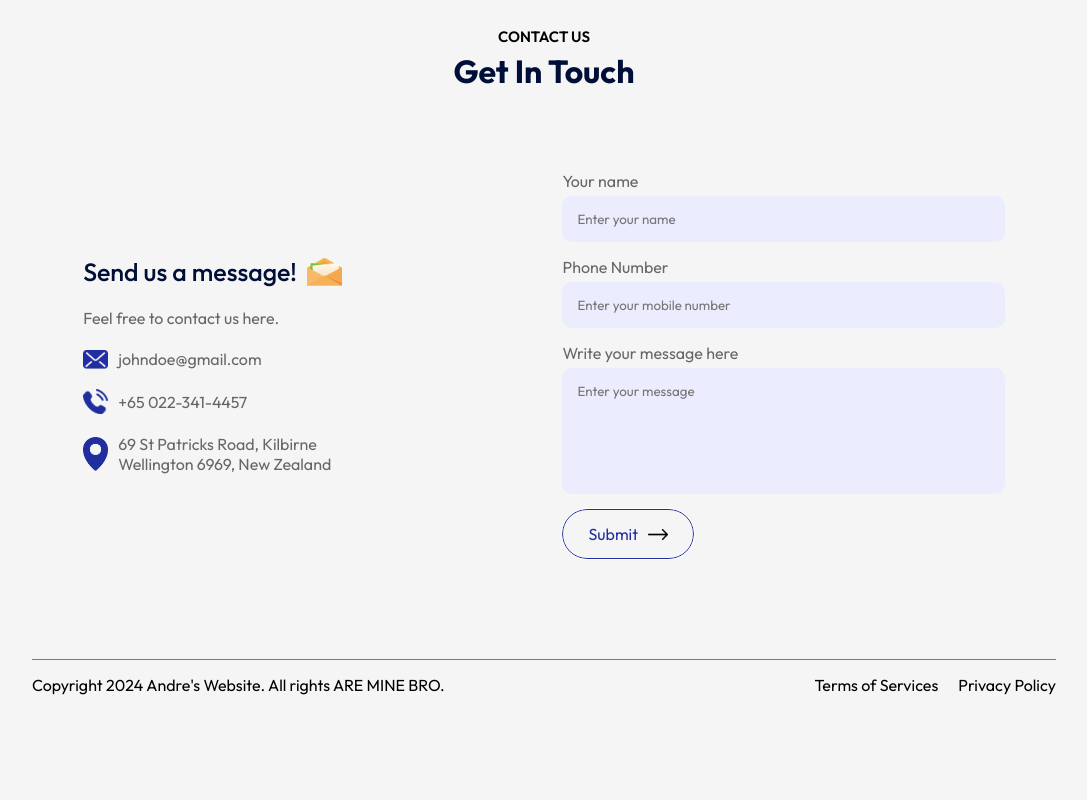
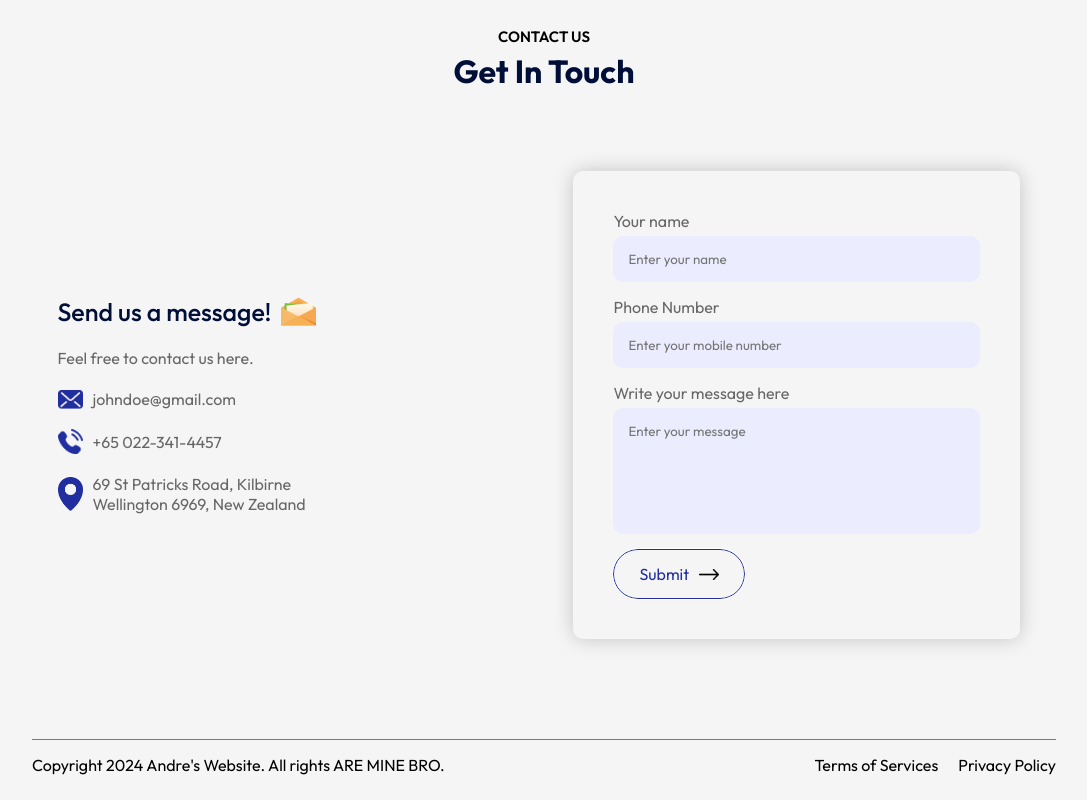
Before and after one commit to andrecamerino/react-website, a React (Vite) app in the folder react-website/: page / in a window 1280 px wide. Shown: the part 2928-3728 px from the top of the page, without its empty margins (96-1183 px from the left). Before the commit the page ends 3648 px from the top, so only its background shows below. Built offline with nearby package versions, Linux system fonts and the light colour scheme.

Commit message:
feat(contact) make contact section mobile responsive

```diff
--- a/react-website/src/Components/Contact/Contact.css
+++ b/react-website/src/Components/Contact/Contact.css
@@ -1,6 +1,6 @@
 .contact {
-    margin: 80px auto;
-    max-width: 90%;
+    margin: 80px 2vw;
+    max-width: 100%;
     display: flex;
     align-items: center;
     justify-content: space-between;
@@ -54,7 +54,36 @@
     border-radius: 10px;
 }
 
+.contact-col form {
+    padding: 40px;
+    margin: 0 10px;
+    box-shadow: 0 0 20px rgba(0, 0, 0, 0.2);
+    border-radius: 10px;
+}
+
 .contact-col span {
     display: block;
     margin: 20px 0;
 }
+
+/* --- media query --- */
+
+@media (max-width: 650px) {
+    .contact {
+        display:block;
+        gap: 20px;
+        margin: 0px 10px;
+    }
+
+    .contact-col {
+        padding-bottom: 40px;
+    }
+
+    .contact-col form{
+        padding: 30px;
+    }
+
+    .btn {
+        margin: 0 20%;
+    }
+}
```
